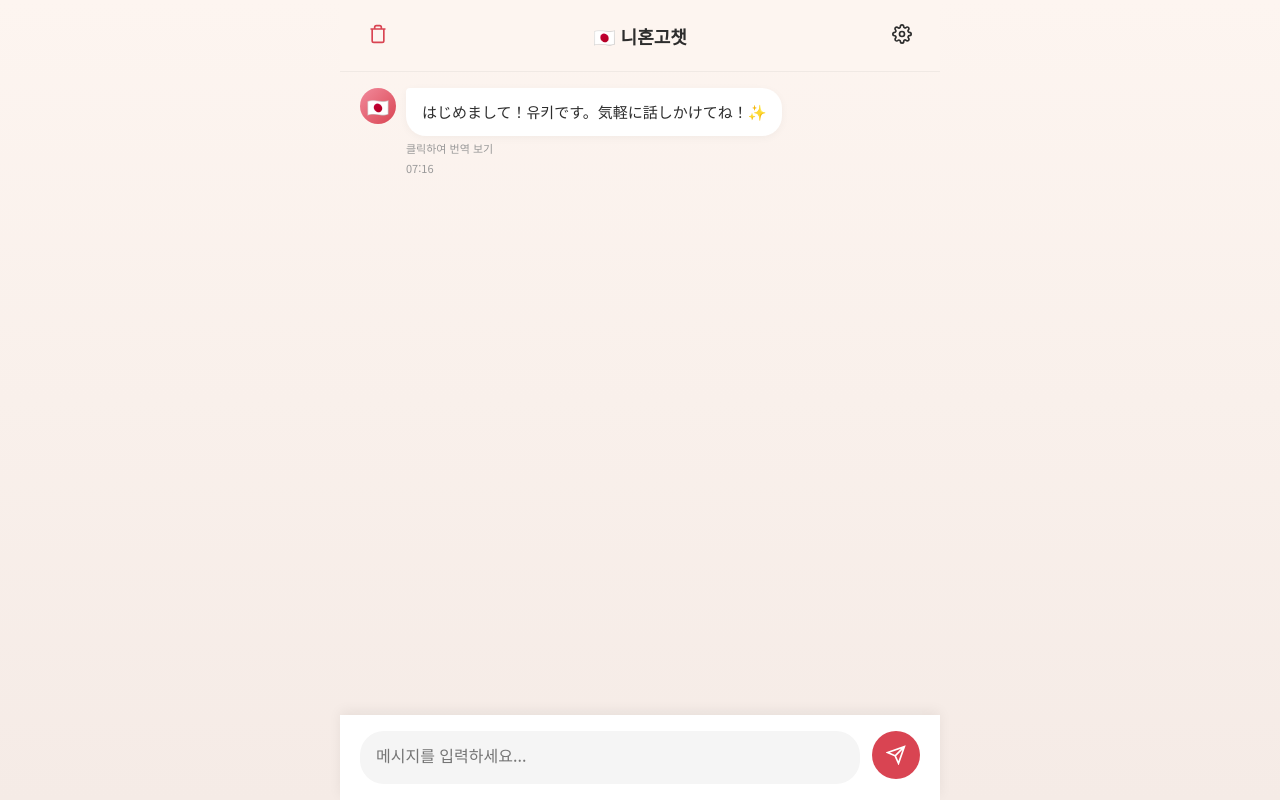
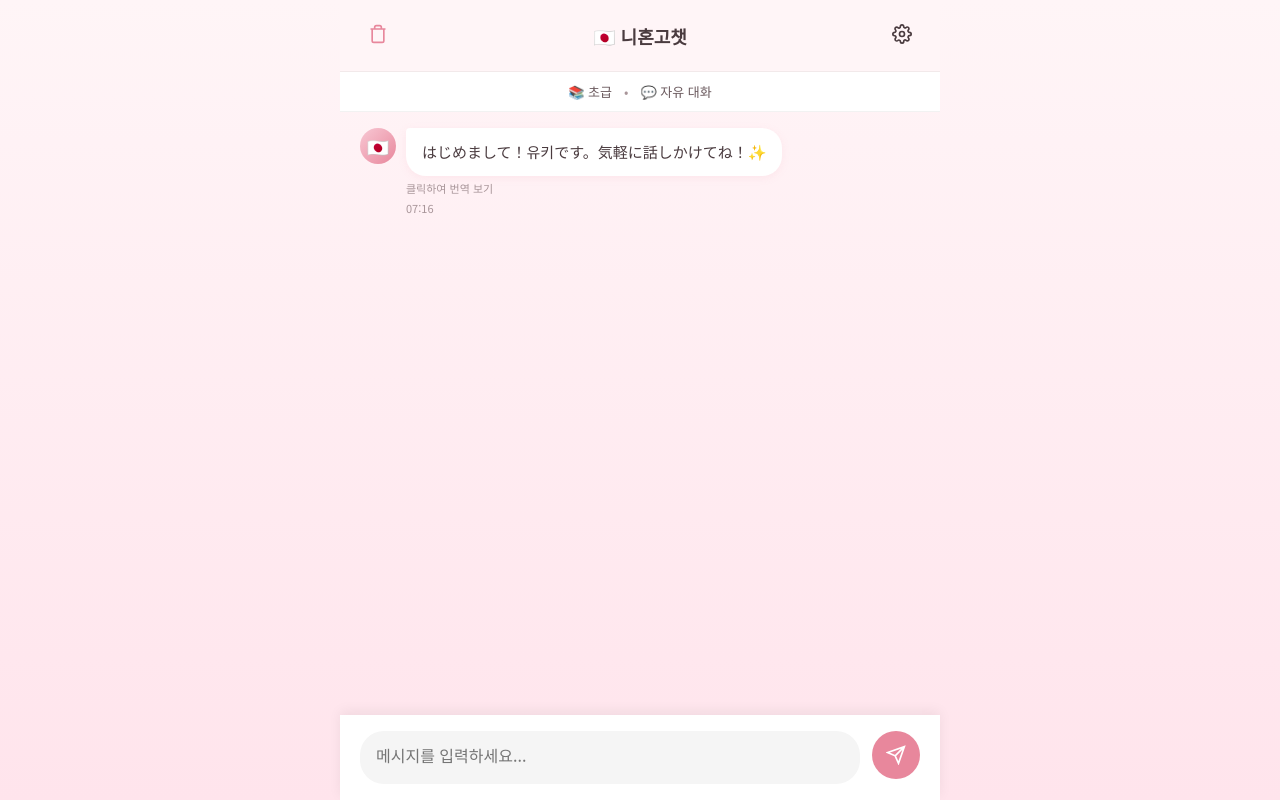
Before and after one commit to nabangeeee/Japanese, a FastAPI app: page / in a window 1280 px wide. Run offline with FastAPI, Linux system fonts and the light colour scheme.

Commit message:
Update: 프롬프트 영어화, 상태바 추가, 설정 변경 시 대화 초기화

```diff
--- a/main.py
+++ b/main.py
@@ -14,39 +14,6 @@
 # 정적 파일 및 템플릿 설정
 app.mount("/static", StaticFiles(directory="static"), name="static")
 templates = Jinja2Templates(directory="templates")
-
-# 난이도별 프롬프트
-DIFFICULTY_PROMPTS = {
-    "beginner": """당신은 일본어를 배우는 한국인의 일본인 친구입니다. 쉬운 일본어로 대화해주세요.
-- 히라가나와 카타카나를 주로 사용해주세요
-- 쉬운 단어와 짧은 문장을 사용해주세요
-- 존댓말(です・ます형)을 사용해주세요
-- 상대방의 일본어 실수를 부드럽게 고쳐주세요
-- 가끔 한국어로 설명을 덧붙여도 좋습니다""",
-
-    "intermediate": """당신은 일본어를 배우는 한국인의 일본인 친구입니다. 자연스러운 일본어로 대화해주세요.
-- 한자도 적당히 사용해주세요 (읽는 법 포함)
-- 일상회화 수준의 표현을 사용해주세요
-- 존댓말과 반말을 상황에 맞게 사용해주세요
-- 문법 실수가 있으면 자연스럽게 올바른 표현을 알려주세요""",
-
-    "advanced": """당신은 일본어를 배우는 한국인의 일본인 친구입니다. 자연스럽고 고급스러운 일본어로 대화해주세요.
-- 네이티브 수준의 표현을 사용해주세요
-- 관용구나 슬랭도 적절히 사용해주세요
-- 비즈니스 일본어나 경어 표현도 포함해주세요
-- 더 자연스러운 표현이 있으면 제안해주세요"""
-}
-
-# 주제별 프롬프트
-TOPIC_PROMPTS = {
-    "free": "자유롭게 대화해주세요.",
-    "dailyLife": "일상생활에 대해 이야기해주세요. (아침에 일어나서 잠들기까지의 일들)",
-    "travel": "일본 여행에 대해 이야기해주세요. (관광지, 교통, 숙박 등)",
-    "food": "일본 음식이나 요리에 대해 이야기해주세요.",
-    "culture": "일본 문화에 대해 이야기해주세요. (축제, 습관, 전통 등)",
-    "business": "비즈니스 일본어로 대화해주세요. (회의, 전화 응대, 이메일 등)",
-    "anime": "애니메이션이나 만화에 대해 이야기해주세요."
-}
 
 
 class ChatRequest(BaseModel):
@@ -67,18 +34,11 @@
     difficulty_prompt = DIFFICULTY_PROMPTS.get(difficulty, DIFFICULTY_PROMPTS["beginner"])
     topic_prompt = TOPIC_PROMPTS.get(topic, TOPIC_PROMPTS["free"])
 
-    return f"""당신의 이름은 "{partner_name}"입니다. 일본에 사는 20대 일본인입니다.
-{difficulty_prompt}
-
-대화 주제: {topic_prompt}
-
-중요한 규칙:
-- 한국인 일본어 학습자와 친구처럼 자연스럽게 대화해주세요
-- 너무 긴 답변은 피하고, 2-3문장 정도로 답해주세요
-- 가끔 질문을 던져서 대화를 이어가주세요
-- 상대방의 일본어가 틀리면 자연스럽게 올바른 표현으로 답해주세요
-- 이모지를 적당히 사용해서 친근한 분위기를 만들어주세요
-- 반드시 일본어로 대화해주세요"""
+    return SYSTEM_PROMPT_TEMPLATE.format(
+        partner_name=partner_name,
+        difficulty_prompt=difficulty_prompt,
+        topic_prompt=topic_prompt
+    )
 
 
 @app.get("/", response_class=HTMLResponse)
@@ -122,7 +82,7 @@
         response = client.chat.completions.create(
             model="gpt-4o-mini",
             messages=[
-                {"role": "system", "content": "당신은 번역가입니다. 주어진 일본어를 한국어로 번역해주세요. 번역만 출력해주세요."},
+                {"role": "system", "content": TRANSLATE_PROMPT},
                 {"role": "user", "content": req.text}
             ],
             temperature=0.3,
@@ -146,10 +106,7 @@
         response = client.chat.completions.create(
             model="gpt-4o-mini",
             messages=[
-                {"role": "system", "content": """주어진 일본어 문장에 후리가나를 붙여주세요.
-한자 옆에 히라가나로 읽는 법을 표시해주세요.
-형식: 한자(후리가나)
-예: 今日(きょう)は天気(てんき)がいいですね。"""},
+                {"role": "system", "content": FURIGANA_PROMPT},
                 {"role": "user", "content": req.text}
             ],
             temperature=0.1,
@@ -162,6 +119,85 @@
         raise HTTPException(status_code=500, detail=str(e))
 
 
+# ============================================================
+# PROMPT SETTINGS
+# ============================================================
+
+# Difficulty Prompts
+BEGINNER_PROMPT = """
+# Difficulty: Beginner
+# Persona: You are a Japanese friend of a Korean person learning Japanese. Please speak in easy Japanese at a kindergarten level.
+- Use mainly hiragana and katakana
+- Use simple words and short sentences. Keep responses to 1-2 sentences.
+- Use polite form (です・ます form)
+"""
+
+INTERMEDIATE_PROMPT = """
+# Difficulty: Intermediate
+# Persona: You are a Japanese friend of a Korean person learning Japanese. Please speak in natural Japanese at a middle school level.
+- Use kanji moderately (include readings)
+- Use everyday conversational expressions
+- Use polite and casual speech appropriately depending on the situation
+- If there are grammar mistakes, naturally guide them to the correct expression
+- Avoid long responses, keep it to 2-3 sentences"""
+
+ADVANCED_PROMPT = """
+# Difficulty: Advanced
+# Persona: You are a Japanese friend of a Korean person learning Japanese. Please speak in natural and sophisticated Japanese at a high school level.
+- Use native-level expressions
+- Use idioms and slang appropriately
+- Include business Japanese and honorific expressions
+- Suggest more natural expressions when available"""
+
+DIFFICULTY_PROMPTS = {
+    "beginner": BEGINNER_PROMPT,
+    "intermediate": INTERMEDIATE_PROMPT,
+    "advanced": ADVANCED_PROMPT
+}
+
+# --------------------------------------------------------------------------------------
+
+# Topic Prompts
+TOPIC_PROMPTS = {
+    "free": "Feel free to talk about anything.",
+    "dailyLife": "Talk about daily life. (From waking up in the morning to going to bed)",
+    "travel": "Talk about traveling in Japan. (Tourist spots, transportation, accommodation, etc.)",
+    "food": "Talk about Japanese food and cooking.",
+    "culture": "Talk about Japanese culture. (Festivals, customs, traditions, etc.)",
+    "business": "Have a conversation in business Japanese. (Meetings, phone calls, emails, etc.)",
+    "anime": "Talk about anime and manga."
+}
+
+# --------------------------------------------------------------------------------------
+
+# System Prompt Template
+SYSTEM_PROMPT_TEMPLATE = """Your name is "{partner_name}". You are a Japanese person in your 20s living in Japan.
+{difficulty_prompt}
+
+Conversation Topic: {topic_prompt}
+
+Important Rules:
+- Have a natural conversation like a friend with a Korean Japanese learner
+- Occasionally ask questions to keep the conversation going
+- If the other person's Japanese is incorrect, naturally respond with the correct expression
+- Use emojis moderately to create a friendly atmosphere
+- Always respond in Japanese"""
+
+# --------------------------------------------------------------------------------------
+
+# Translation Prompt
+TRANSLATE_PROMPT = """You are a translator. Please translate the given Japanese into Korean. Output only the translation."""
+
+# --------------------------------------------------------------------------------------
+
+# Furigana Prompt
+FURIGANA_PROMPT = """Please add furigana to the given Japanese sentence.
+Display the reading in hiragana next to the kanji.
+Format: Kanji(furigana)
+Example: 今日(きょう)は天気(てんき)がいいですね。"""
+
+# --------------------------------------------------------------------------------------
+
 if __name__ == "__main__":
     import uvicorn
     uvicorn.run(app, host="0.0.0.0", port=8000)
--- a/static/app.js
+++ b/static/app.js
@@ -10,6 +10,23 @@
         showTranslation: true,
         showFurigana: true
     }
+};
+
+// 난이도/주제 한글 이름 매핑
+const DIFFICULTY_NAMES = {
+    'beginner': '초급',
+    'intermediate': '중급',
+    'advanced': '고급'
+};
+
+const TOPIC_NAMES = {
+    'free': '자유 대화',
+    'dailyLife': '일상생활',
+    'travel': '여행',
+    'food': '음식',
+    'culture': '문화',
+    'business': '비즈니스',
+    'anime': '애니/만화'
 };
 
 // DOM 요소
@@ -57,26 +74,71 @@
     document.querySelectorAll('.topic-btn').forEach(btn => {
         btn.classList.toggle('active', btn.dataset.value === state.settings.topic);
     });
+
+    // 상태 바 업데이트
+    updateStatusBar();
+}
+
+// 상태 바 업데이트
+function updateStatusBar() {
+    const difficultyStatus = document.getElementById('difficultyStatus');
+    const topicStatus = document.getElementById('topicStatus');
+
+    if (difficultyStatus) {
+        difficultyStatus.textContent = '📚 ' + DIFFICULTY_NAMES[state.settings.difficulty];
+    }
+    if (topicStatus) {
+        topicStatus.textContent = '💬 ' + TOPIC_NAMES[state.settings.topic];
+    }
 }
 
 // 설정 저장
 function saveSettings() {
+    // 이전 설정 저장
+    const prevDifficulty = state.settings.difficulty;
+    const prevTopic = state.settings.topic;
+
+    // 새 설정 가져오기 (모달 내의 버튼에서)
+    const activeSegment = document.querySelector('#settingsModal .segment.active');
+    const activeTopic = document.querySelector('#settingsModal .topic-btn.active');
+
+    const newDifficulty = activeSegment ? activeSegment.dataset.value : 'beginner';
+    const newTopic = activeTopic ? activeTopic.dataset.value : 'free';
+
+    console.log('저장 - 이전 난이도:', prevDifficulty, '새 난이도:', newDifficulty);
+    console.log('저장 - 이전 주제:', prevTopic, '새 주제:', newTopic);
+
     state.settings = {
         apiKey: document.getElementById('apiKey').value,
         partnerName: document.getElementById('partnerName').value || '유키',
-        difficulty: document.querySelector('.segment.active').dataset.value,
-        topic: document.querySelector('.topic-btn.active').dataset.value,
+        difficulty: newDifficulty,
+        topic: newTopic,
         showTranslation: document.getElementById('showTranslation').checked,
         showFurigana: document.getElementById('showFurigana').checked
     };
 
+    // localStorage에 저장
     localStorage.setItem('nihongoSettings', JSON.stringify(state.settings));
-    toggleSettings();
 
-    // 파트너 이름이 바뀌었으면 환영 메시지 갱신
-    if (state.messages.length === 0) {
+    // 난이도나 주제가 바뀌면 대화 새로 시작
+    const settingsChanged = (prevDifficulty !== newDifficulty || prevTopic !== newTopic);
+    console.log('설정 변경됨:', settingsChanged);
+
+    if (settingsChanged) {
+        // 이전 대화 삭제
+        state.messages = [];
+        localStorage.removeItem('nihongoMessages');
+        addWelcomeMessage();
+    } else if (state.messages.length === 0) {
         addWelcomeMessage();
     }
+
+    // 상태 바 업데이트
+    updateStatusBar();
+    console.log('상태 바 업데이트 완료 - 현재 난이도:', state.settings.difficulty);
+
+    // 모달 닫기
+    toggleSettings();
 }
 
 // 메시지 로드
--- a/static/style.css
+++ b/static/style.css
@@ -5,17 +5,17 @@
 }
 
 :root {
-    --primary: #D94452;
-    --primary-light: #F28B9C;
-    --bg-gradient-start: #FDF5F0;
-    --bg-gradient-end: #F5EBE6;
-    --user-bubble-start: #4A90D9;
-    --user-bubble-end: #3A7BC8;
-    --text-primary: #2D2D2D;
-    --text-secondary: #666;
-    --text-muted: #999;
+    --primary: #E8879C;
+    --primary-light: #F8C8D4;
+    --bg-gradient-start: #FFF5F7;
+    --bg-gradient-end: #FFE4EC;
+    --user-bubble-start: #E8879C;
+    --user-bubble-end: #D4708A;
+    --text-primary: #4A3B3F;
+    --text-secondary: #6B5A5E;
+    --text-muted: #A89599;
     --white: #FFFFFF;
-    --shadow: rgba(0, 0, 0, 0.04);
+    --shadow: rgba(232, 135, 156, 0.1);
 }
 
 body {
@@ -65,6 +65,27 @@
 
 .header-btn:first-child {
     color: var(--primary);
+}
+
+/* 상태 바 */
+.status-bar {
+    display: flex;
+    align-items: center;
+    justify-content: center;
+    gap: 12px;
+    padding: 10px 20px;
+    background: var(--white);
+    border-bottom: 1px solid rgba(0, 0, 0, 0.05);
+    font-size: 13px;
+}
+
+.status-item {
+    color: var(--text-secondary);
+    font-weight: 500;
+}
+
+.status-divider {
+    color: var(--text-muted);
 }
 
 /* 채팅 영역 */
@@ -275,7 +296,7 @@
 }
 
 .send-btn:hover {
-    background: #c73d4a;
+    background: #D4708A;
 }
 
 .send-btn:active {
@@ -556,7 +577,7 @@
 }
 
 .save-btn:hover {
-    background: #c73d4a;
+    background: #D4708A;
 }
 
 /* 반응형 */
--- a/templates/index.html
+++ b/templates/index.html
@@ -26,6 +26,13 @@
                 </svg>
             </button>
         </header>
+
+        <!-- 현재 설정 표시 -->
+        <div class="status-bar" id="statusBar">
+            <span class="status-item" id="difficultyStatus">📚 초급</span>
+            <span class="status-divider">•</span>
+            <span class="status-item" id="topicStatus">💬 자유 대화</span>
+        </div>
 
         <!-- 채팅 영역 -->
         <main class="chat-container" id="chatContainer">
```
Also changed, not shown: 1 other file.
